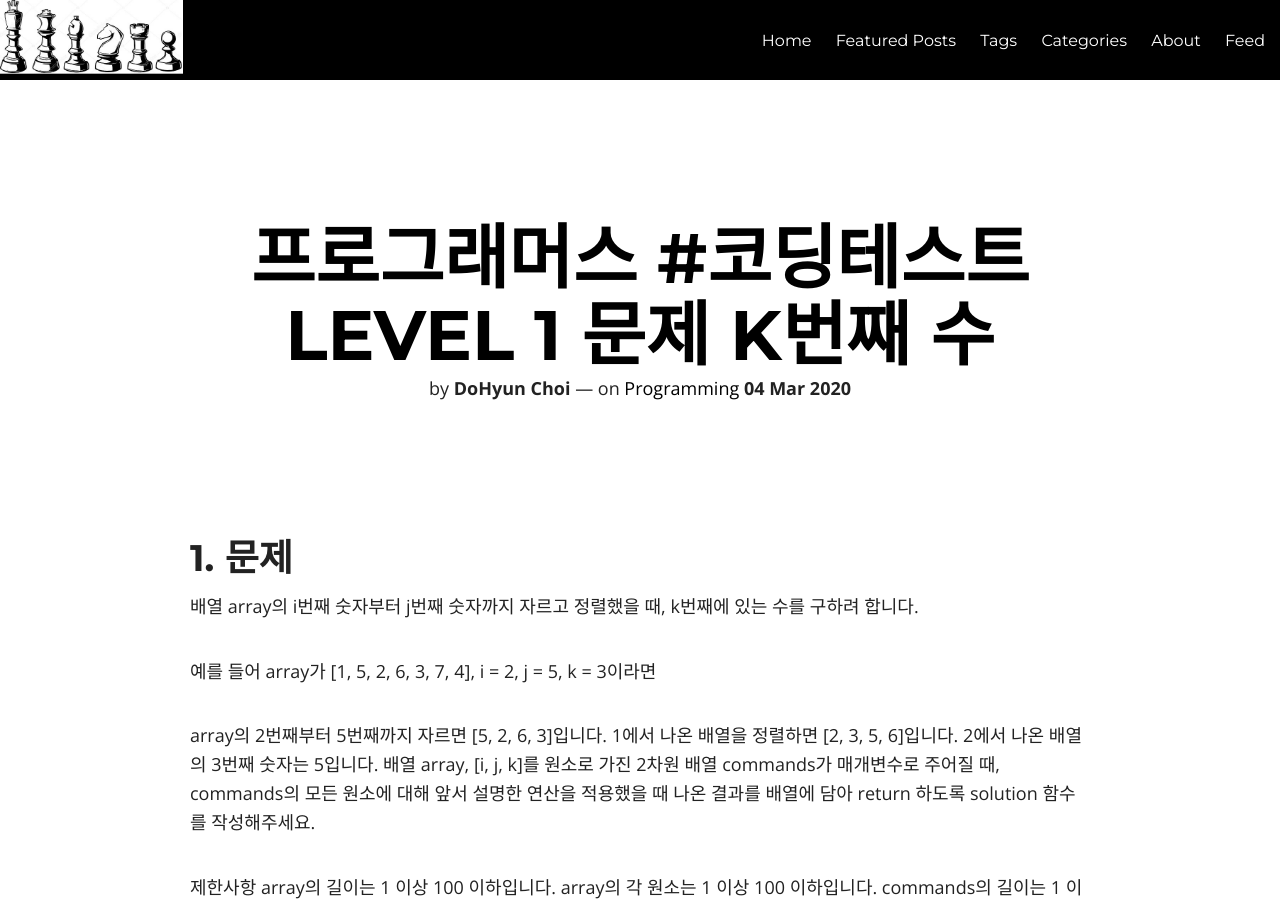
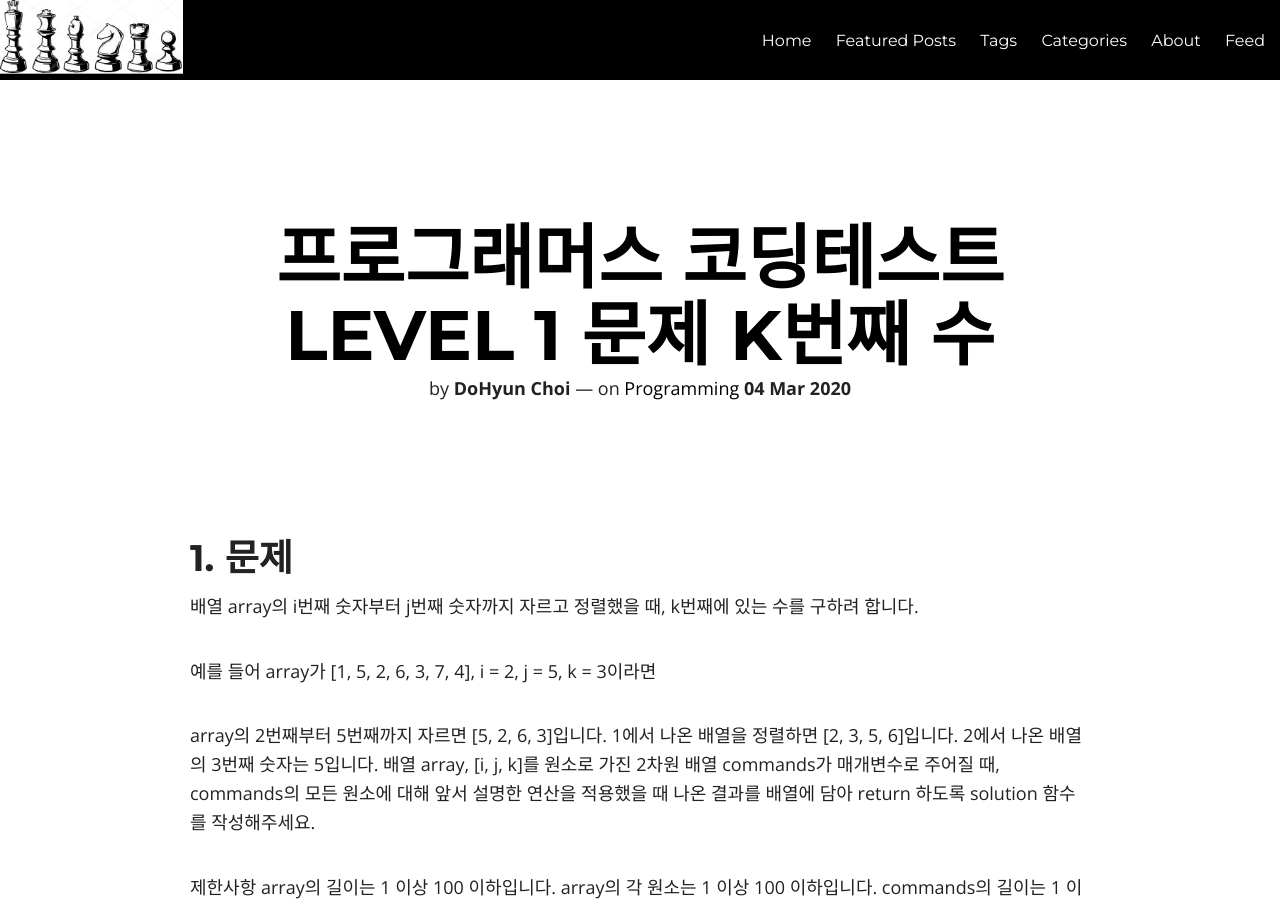
Before and after one commit to DoHyunChoi/dohyunchoi.github.io, a Jekyll site: the page built from _posts/2020-03-04-K번째 수.markdown, in a window 1280 px wide and 900 px high. Built offline with Jekyll 4.4.1, drawn with Linux system fonts in a browser that asks for light colours; nearby versions of some CDN libraries; comment, search, counter and statistics services are not loaded.

```diff
--- a/_posts/2020-03-04-K번째 수.markdown
+++ b/_posts/2020-03-04-K번째 수.markdown
@@ -1,7 +1,7 @@
 ---
 layout: post
 title: "프로그래머스
-#코딩테스트 Level 1 문제 K번째 수"
+코딩테스트 Level 1 문제 K번째 수"
 description:
 headline:
 modified: 2020-03-04
```
